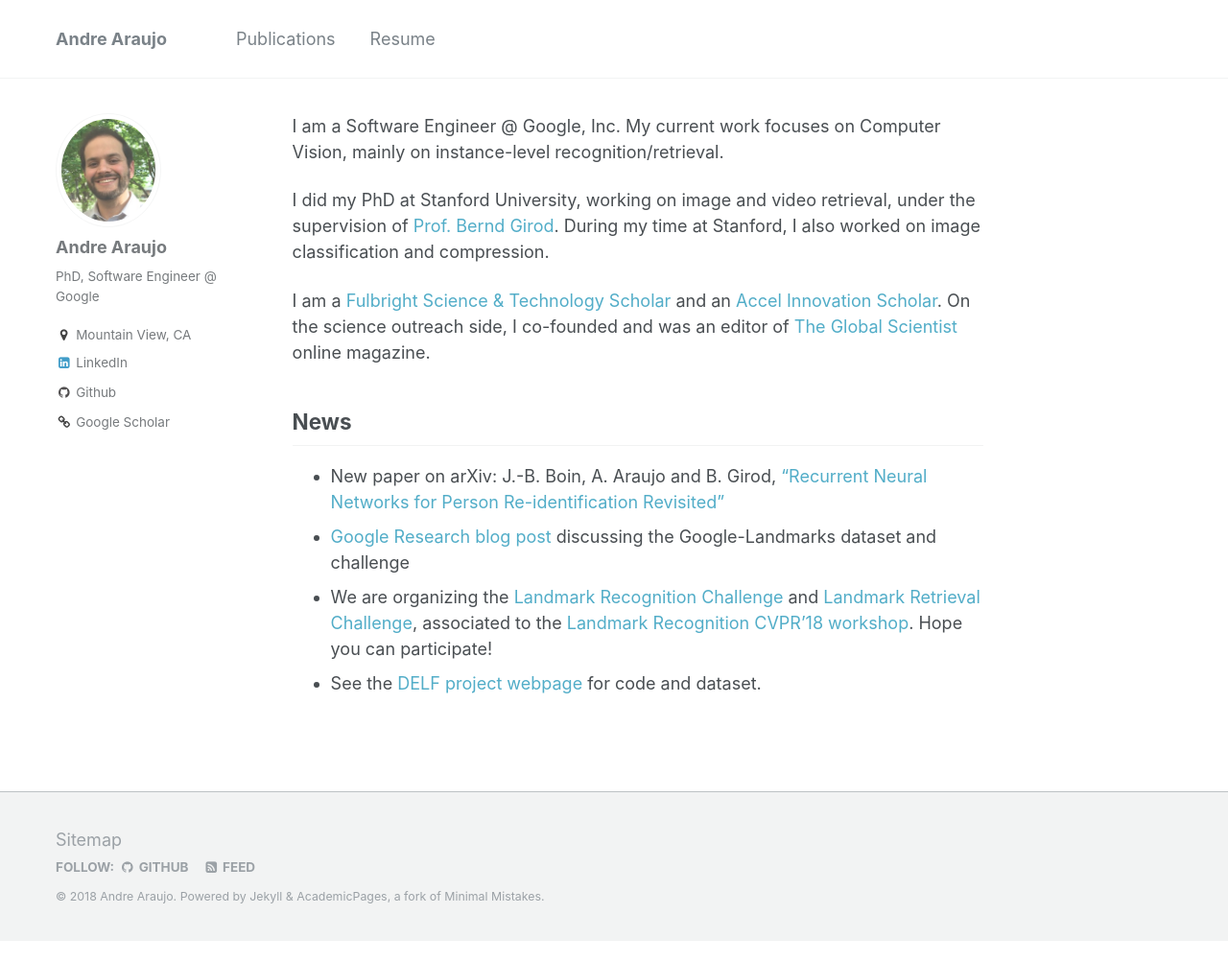
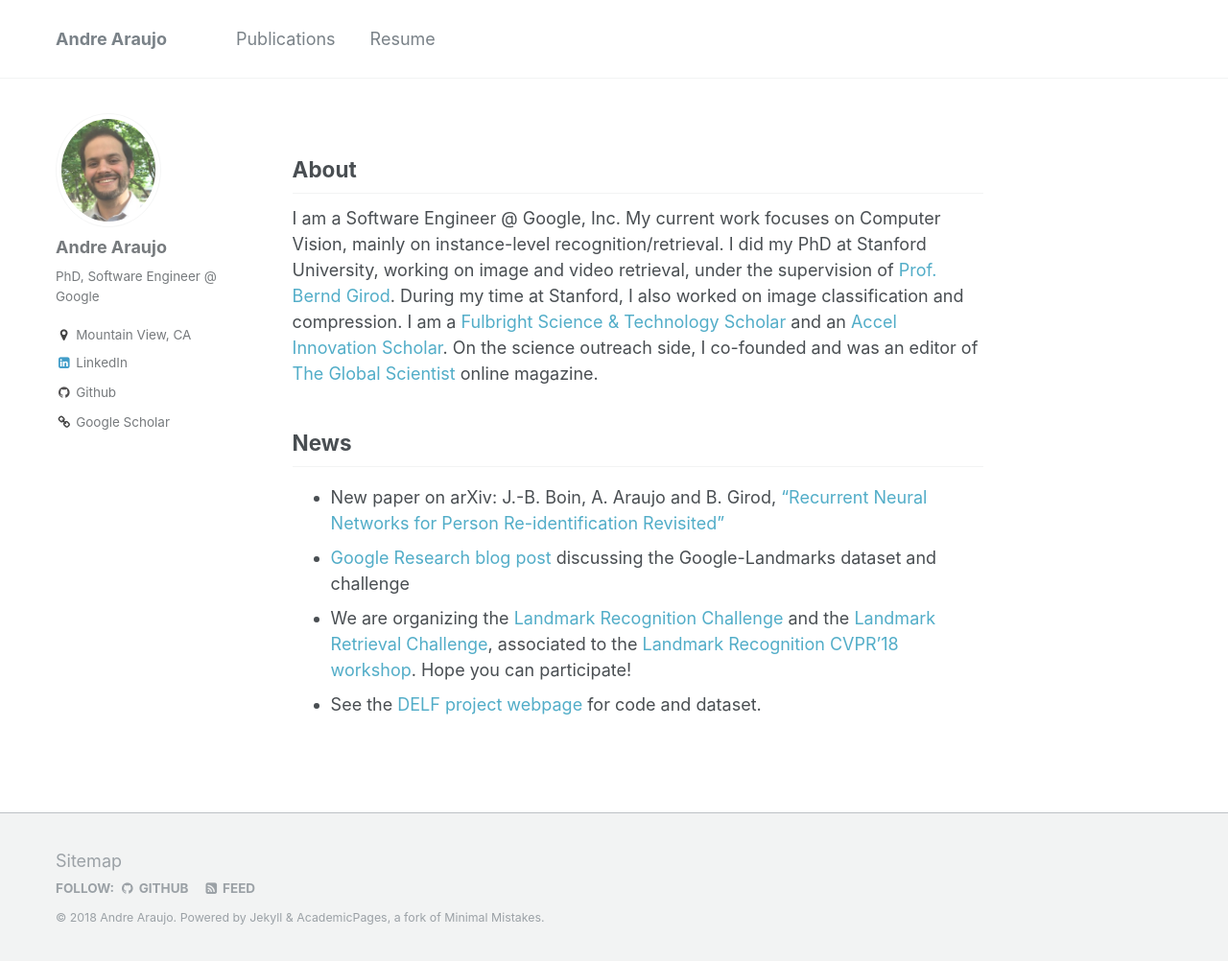
Before and after one commit to andrefaraujo/andrefaraujo.github.io, a Jekyll site: the page built from _pages/about.md, in a window 1280 px wide and 1002 px high. Shown: the whole window at 96% size. Built offline with Jekyll 4.4.1, drawn with Linux system fonts in a browser that asks for light colours.

Commit message:
Updated about

```diff
--- a/_pages/about.md
+++ b/_pages/about.md
@@ -9,12 +9,12 @@ redirect_from:
   - /about.html
 ---
 
+## About
+
 I am a Software Engineer @ Google, Inc.
 My current work focuses on Computer Vision, mainly on instance-level recognition/retrieval.
-
 I did my PhD at Stanford University, working on image and video retrieval, under the supervision of [Prof. Bernd Girod](http://www.stanford.edu/~bgirod).
 During my time at Stanford, I also worked on image classification and compression.
-
 I am a [Fulbright Science & Technology Scholar](http://fulbrightscienceandtech.org/) and an [Accel Innovation Scholar](http://stvp.stanford.edu/ais/).
 On the science outreach side, I co-founded and was an editor of [The Global Scientist](https://theglobalscientist.com/) online magazine.
 
@@ -22,5 +22,5 @@ On the science outreach side, I co-founded and was an editor of [The Global Scie
 
 * New paper on arXiv: J.-B. Boin, A. Araujo and B. Girod, ["Recurrent Neural Networks for Person Re-identification Revisited"](https://arxiv.org/abs/1804.03281)
 * [Google Research blog post](https://research.googleblog.com/2018/03/google-landmarks-new-dataset-and.html) discussing the Google-Landmarks dataset and challenge
-* We are organizing the [Landmark Recognition Challenge](https://www.kaggle.com/c/landmark-recognition-challenge) and [Landmark Retrieval Challenge](https://www.kaggle.com/c/landmark-retrieval-challenge), associated to the [Landmark Recognition CVPR'18 workshop](https://landmarkscvprw18.github.io). Hope you can participate!
+* We are organizing the [Landmark Recognition Challenge](https://www.kaggle.com/c/landmark-recognition-challenge) and the [Landmark Retrieval Challenge](https://www.kaggle.com/c/landmark-retrieval-challenge), associated to the [Landmark Recognition CVPR'18 workshop](https://landmarkscvprw18.github.io). Hope you can participate!
 * See the [DELF project webpage](https://github.com/tensorflow/models/tree/master/research/delf) for code and dataset.
```
